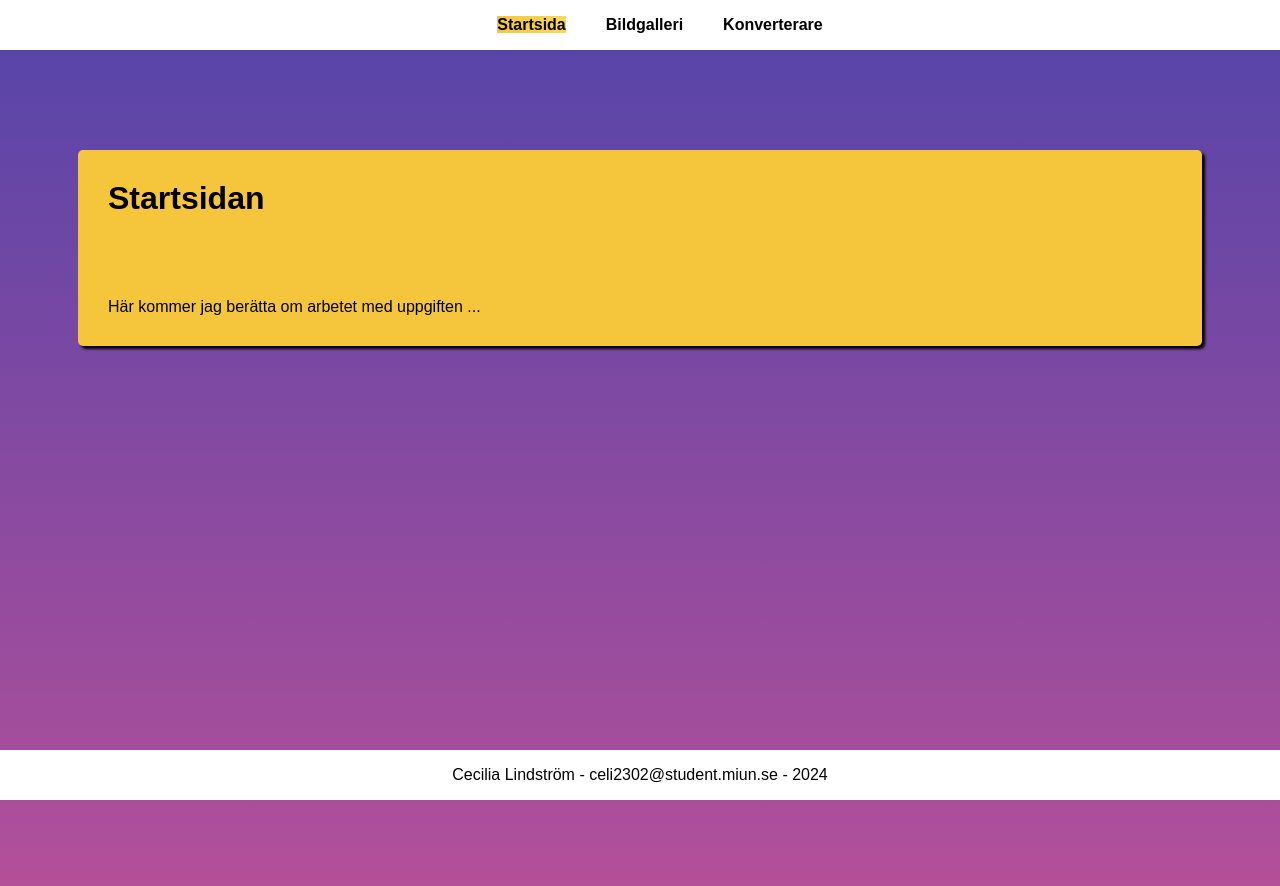
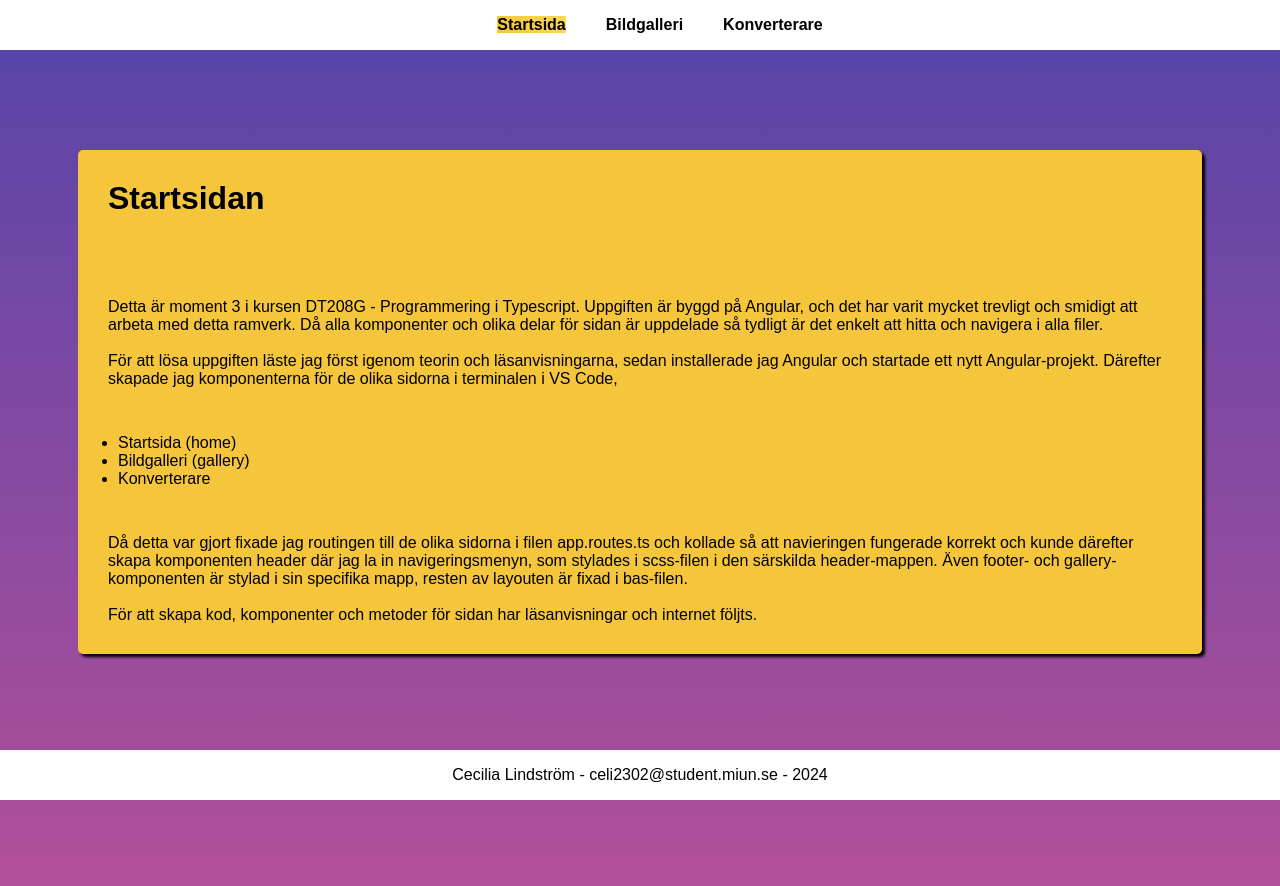
Before and after one commit to godcilla96/angular_ett, an Angular app: page /home in a window 1280 px wide. Shown: the top 886 px of the page. Built offline with nearby package versions, Linux system fonts and the light colour scheme.

Commit message:
Färdigställt

```diff
--- a/src/app/home/home.component.html
+++ b/src/app/home/home.component.html
@@ -1,3 +1,21 @@
 <h1>Startsidan</h1>
 
-<p>Här kommer jag berätta om arbetet med uppgiften ...</p>
+<p>Detta är moment 3 i kursen DT208G - Programmering i Typescript. Uppgiften är byggd på Angular,
+    och det har varit mycket trevligt och smidigt att arbeta med detta ramverk. Då alla komponenter och
+    olika delar för sidan är uppdelade så tydligt är det enkelt att hitta och navigera i alla filer.
+    <br>
+    <br>
+    För att lösa uppgiften läste jag först igenom teorin och läsanvisningarna, sedan installerade jag Angular och
+    startade ett nytt Angular-projekt. Därefter skapade jag komponenterna för de olika sidorna i terminalen i VS Code,
+    </p>
+    <ul>
+        <li>Startsida (home)</li>
+        <li>Bildgalleri (gallery)</li>
+        <li>Konverterare</li>
+    </ul>
+ <p>Då detta var gjort fixade jag routingen till de olika sidorna i filen app.routes.ts och kollade så att
+    navieringen fungerade korrekt och kunde därefter skapa komponenten header där jag la in navigeringsmenyn, som stylades
+    i scss-filen i den särskilda header-mappen. Även footer- och gallery-komponenten är stylad i sin specifika mapp, resten
+    av layouten är fixad i bas-filen. <br>
+    <br>
+    För att skapa kod, komponenter och metoder för sidan har läsanvisningar och internet följts.
```
Also changed, not shown: 1 other file (tests, documents, lock files or other folders).
